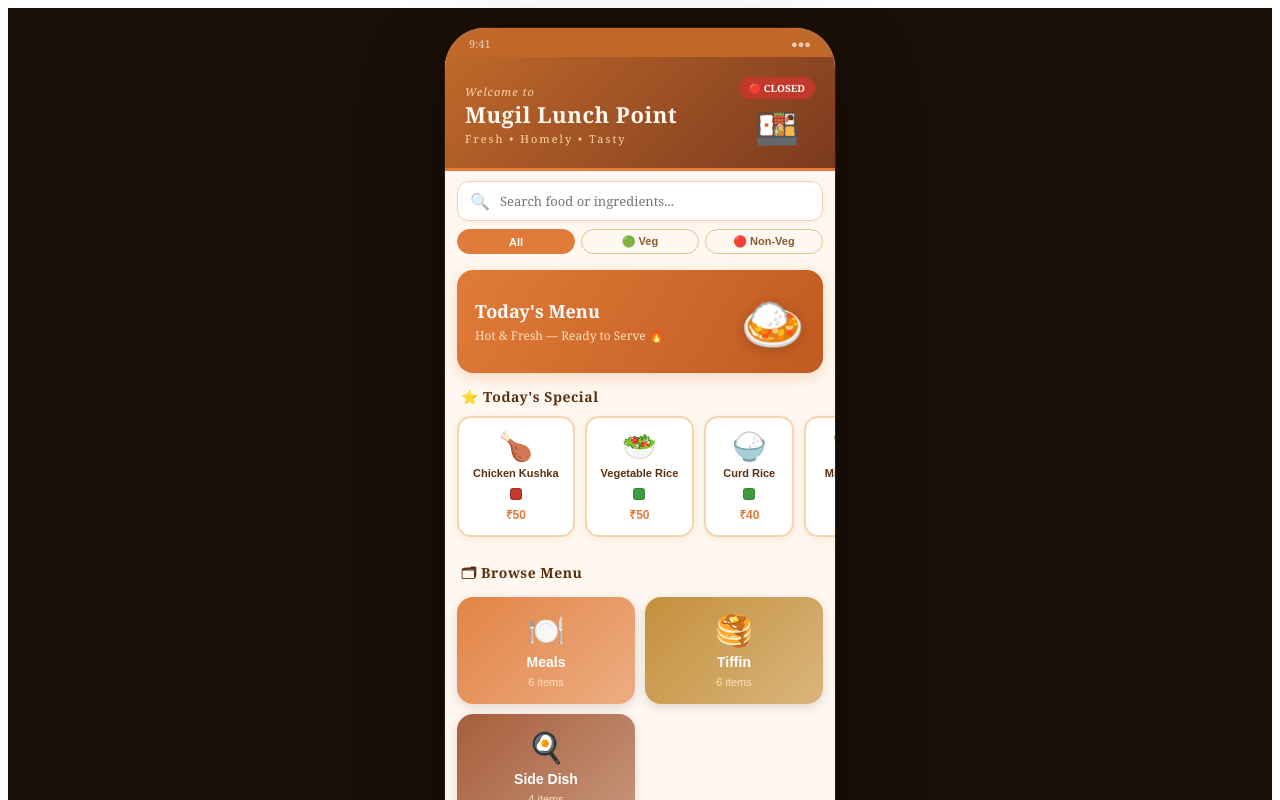
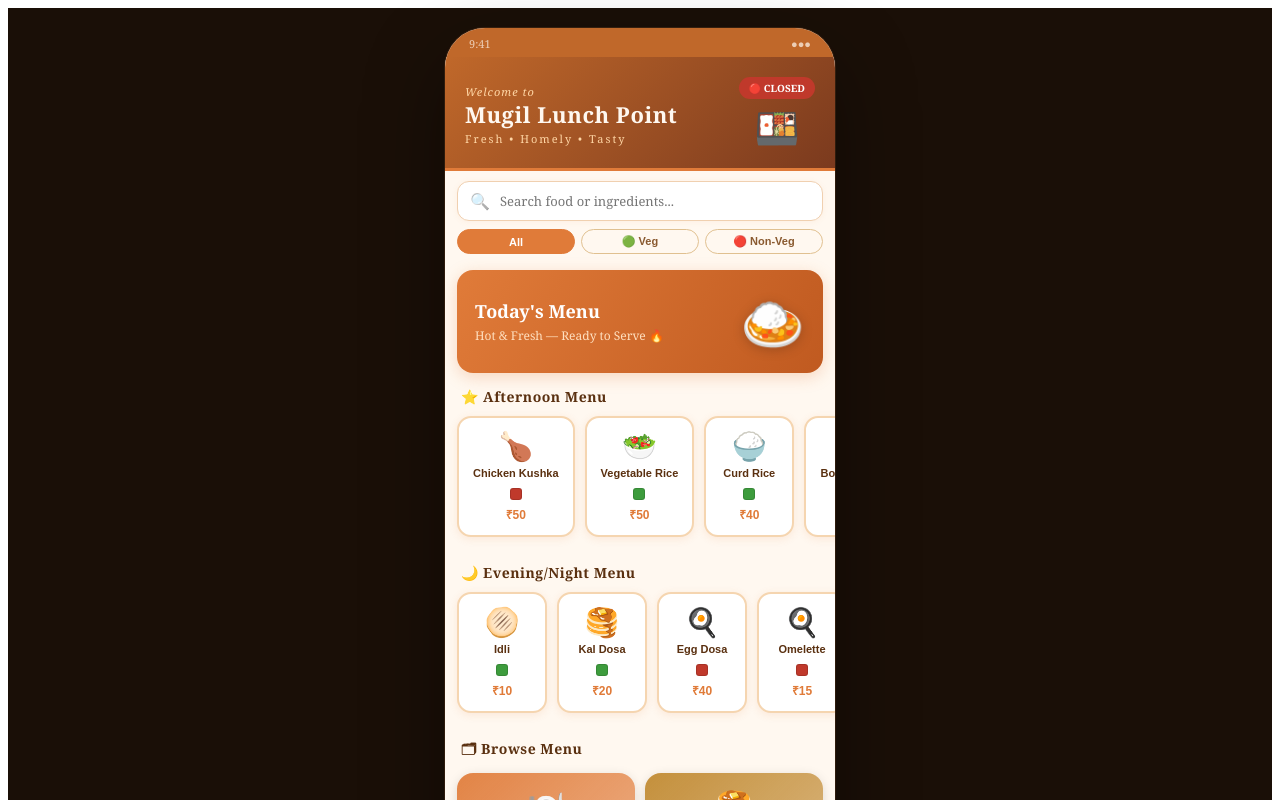
Before and after one commit to mugilanmr1-sys/Mugil-Lunch-Point, a React (Vite) app: page / in a window 1280 px wide. Shown: the top 800 px of the page. Built offline with nearby package versions, Linux system fonts and the light colour scheme.

Commit message:
added night menu and afternoon menu

```diff
--- a/src/App.jsx
+++ b/src/App.jsx
@@ -128,7 +128,6 @@ const menuData = {
 };
 
 const allItems = Object.values(menuData).flat();
-const specials = allItems.filter(i => i.special);
 
 const categoryMeta = {
   meals: { label: "Meals", emoji: "🍽️", color: "#e07b39" },
@@ -148,7 +147,16 @@ const ADMIN_SETTINGS = {
 
   // If true, the shop is OPEN all day (ignores the time).
   forceShopOpenToday: false,
+
+  // Add the IDs of the items you want to show for Afternoon
+  afternoonMenuIds: ["m1", "m2", "m3", "s1"],
+
+  // Add the IDs of the items you want to show for Evening/Night
+  nightMenuIds: ["t1", "t2", "t4", "s2"],
 };
+
+const afternoonSpecials = allItems.filter(i => ADMIN_SETTINGS.afternoonMenuIds.includes(i.id));
+const nightSpecials = allItems.filter(i => ADMIN_SETTINGS.nightMenuIds.includes(i.id));
 
 export default function App() {
   const [screen, setScreen] = useState("home"); // home | menu | detail
@@ -221,7 +229,7 @@ export default function App() {
 
         {/* SCREENS */}
         <div style={styles.screen}>
-          {screen === "home" && <HomeScreen specials={specials} openCategory={openCategory} search={search} setSearch={setSearch} vegFilter={vegFilter} setVegFilter={setVegFilter} menuItems={menuItems} openItem={openItem} isShopOpen={isShopOpen} />}
+          {screen === "home" && <HomeScreen afternoonSpecials={afternoonSpecials} nightSpecials={nightSpecials} openCategory={openCategory} search={search} setSearch={setSearch} vegFilter={vegFilter} setVegFilter={setVegFilter} menuItems={menuItems} openItem={openItem} isShopOpen={isShopOpen} />}
           {screen === "menu" && <MenuScreen cat={activeCategory} items={menuItems} search={search} setSearch={setSearch} vegFilter={vegFilter} setVegFilter={setVegFilter} goHome={goHome} openItem={openItem} />}
           {screen === "detail" && activeItem && <DetailScreen item={activeItem} goBack={goBack} goHome={goHome} />}
         </div>
@@ -234,7 +242,6 @@ export default function App() {
               { id: "meals", emoji: "🍽️", label: "Meals" },
               { id: "tiffin", emoji: "🥞", label: "Tiffin" },
               { id: "sidedish", emoji: "🍳", label: "Sides" },
-              { id: "night", emoji: "🌙", label: "Night" },
             ].map(tab => {
               const active = screen === "home" ? tab.id === "home" : activeCategory === tab.id;
               return (
@@ -251,13 +258,18 @@ export default function App() {
   );
 }
 
-function HomeScreen({ specials, openCategory, search, setSearch, vegFilter, setVegFilter, menuItems, openItem, isShopOpen }) {
+function HomeScreen({ afternoonSpecials, nightSpecials, openCategory, search, setSearch, vegFilter, setVegFilter, menuItems, openItem, isShopOpen }) {
   const isSearching = search.trim().length > 0;
-  const filteredSpecials = specials.filter(item => {
+
+  const filterByVeg = (items) => items.filter(item => {
     if (vegFilter === "veg") return item.veg;
     if (vegFilter === "nonveg") return !item.veg;
     return true;
   });
+
+  const filteredAfternoon = filterByVeg(afternoonSpecials);
+  const filteredNight = filterByVeg(nightSpecials);
+
   return (
     <div style={styles.scrollArea}>
       {/* HEADER */}
@@ -291,11 +303,13 @@ function HomeScreen({ specials, openCategory, search, setSearch, vegFilter, setV
             <div style={{ fontSize: 52, filter: "drop-shadow(0 2px 6px #00000033)" }}>🍛</div>
           </div>
 
-          {/* TODAY'S SPECIALS */}
-          <Section title="⭐ Today's Special" />
+          {/* AFTERNOON MENU */}
+          {filteredAfternoon.length > 0 && (
+            <>
+              <Section title="⭐ Afternoon Menu" />
               <div style={styles.specialsRow}>
-            {filteredSpecials.map(item => (
-              <button key={item.id} style={styles.specialCard} onClick={() => openItem(item)}>
+                {filteredAfternoon.map(item => (
+                  <button key={`afternoon-${item.id}`} style={styles.specialCard} onClick={() => openItem(item)}>
                     <div style={styles.specialEmoji}>{item.emoji}</div>
                     <div style={styles.specialName}>{item.name}</div>
                     <div style={{ ...styles.vegDot, background: item.veg ? "#3d9c3d" : "#c0392b", marginTop: 4 }} />
@@ -303,6 +317,25 @@ function HomeScreen({ specials, openCategory, search, setSearch, vegFilter, setV
                   </button>
                 ))}
               </div>
+            </>
+          )}
+
+          {/* NIGHT MENU */}
+          {filteredNight.length > 0 && (
+            <>
+              <Section title="🌙 Evening/Night Menu" />
+              <div style={styles.specialsRow}>
+                {filteredNight.map(item => (
+                  <button key={`night-${item.id}`} style={styles.specialCard} onClick={() => openItem(item)}>
+                    <div style={styles.specialEmoji}>{item.emoji}</div>
+                    <div style={styles.specialName}>{item.name}</div>
+                    <div style={{ ...styles.vegDot, background: item.veg ? "#3d9c3d" : "#c0392b", marginTop: 4 }} />
+                    <div style={styles.specialPrice}>₹{item.price}</div>
+                  </button>
+                ))}
+              </div>
+            </>
+          )}
 
           {/* CATEGORIES */}
           <Section title="🗂 Browse Menu" />
```
Lines whose indentation alone changed are shown as unchanged.
